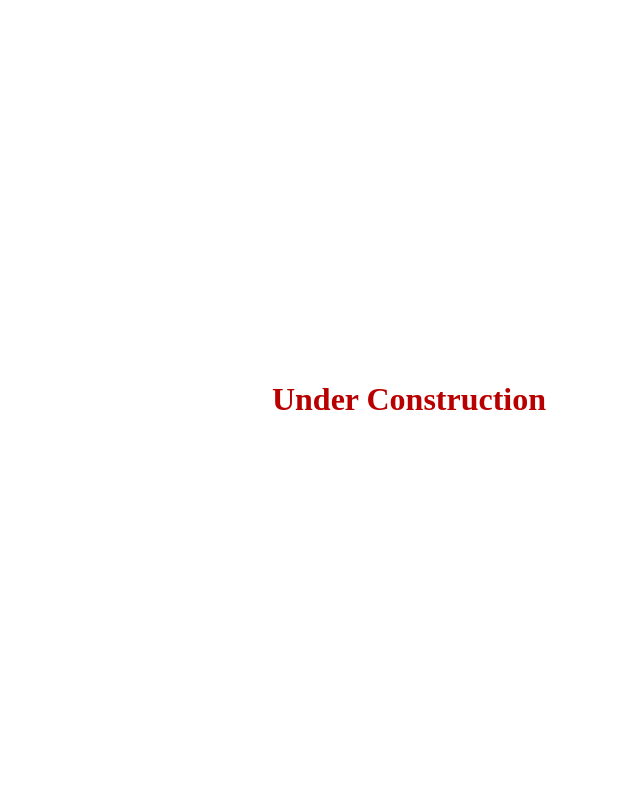
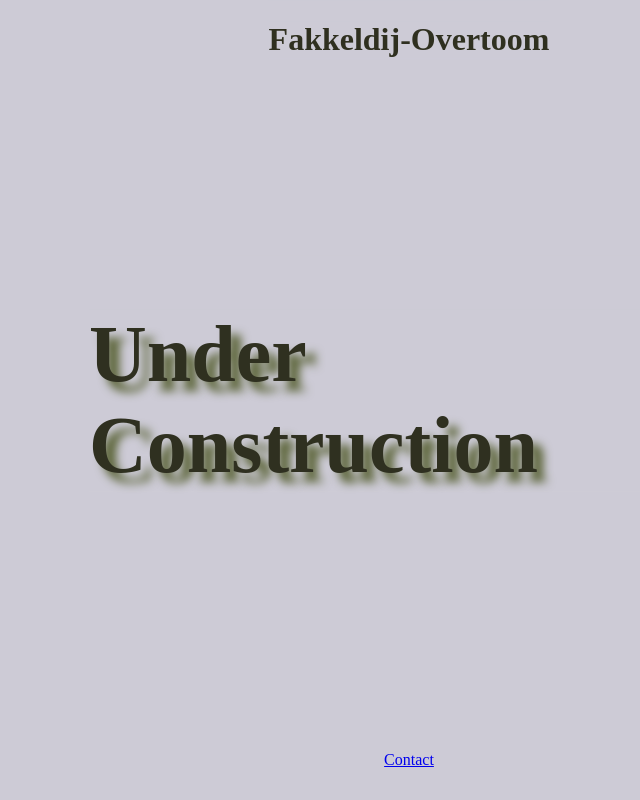
Before and after one commit to jurrien-fakkeldij/fakkeldij-overtoom, a plain HTML site: page index.html in a window 1280 px wide. Shown: the whole page, without its empty margins (231-871 px from the left). Drawn offline with Linux system fonts and the light colour scheme; a web font is replaced by a local one.

Commit message:
Deploying to gh-pages from @ jurrien-fakkeldij/fakkeldij-overtoom@28580b2998efd4ef843ae34280e45da23cbf1c01 🚀

```diff
--- /dev/null
+++ b/bba99f04.css
@@ -0,0 +1,57 @@
+@import url("reset.css");
+
+:root {
+  --theme-white: #cdcbd6;
+  --theme-primary: #d96846;
+  --theme-secondary: #596235;
+  --theme-black: #2f3020;
+
+  --theme-bg: var(--theme-white);
+  --theme-primary-text: var(--theme-black);
+
+  --theme-dark-bg: var(--theme-black);
+  --theme-dark-text: var(--theme-primary);
+}
+
+@font-face {
+  font-family: "Manrope";
+  src: url("../fonts/Manrope-VariableFont_wght.woff2")
+      format("woff2 supports variations"),
+    url("../fonts/Manrope-VariableFont_wght.woff2") format("woff2-variations");
+  font-weight: 1 999;
+  font-display: optional;
+}
+
+* {
+  background: var(--theme-bg);
+  font-family: "Manrope";
+}
+
+h1 {
+  color: var(--theme-primary-text);
+}
+
+.header {
+  top: 5%;
+  left: 50%;
+  transform: translate(-50%, -50%);
+  position: fixed;
+}
+
+.under_construction {
+  top: 50%;
+  left: 50%;
+  transform: translate(-50%, -50%);
+  position: fixed;
+
+  font-size: 40px;
+  font-weight: 800;
+  text-shadow: 10px 10px 10px var(--theme-secondary);
+}
+
+.footer {
+  top: 95%;
+  left: 50%;
+  transform: translate(-50%, -50%);
+  position: fixed;
+}
--- a/f26a12e4.css
+++ /dev/null
@@ -1,21 +0,0 @@
-@import url("reset.css");
-
-:root {
-  --theme-bg: #ffffff;
-  --theme-primary: #d21b1d;
-  --theme-primary-text: #b90000;
-
-  --theme-on-bg: #000000;
-  --theme-on-primary: #ffffff;
-}
-
-h1 {
-  color: var(--theme-primary-text);
-}
-
-.under_construction {
-  top: 50%;
-  left: 50%;
-  transform: translate(-50%, -50%);
-  position: fixed;
-}
--- a/index.html
+++ b/index.html
@@ -5,10 +5,12 @@
 
 </head>
     <body>
-      <!--lit-part 4b4aapfCgM4=-->
-<link rel="stylesheet" href="f26a12e4.css">
+      <!--lit-part sQvcyuHRZZ0=--><link rel="preload" href="../site/src/fonts/Manrope-VariableFont_wght.woff2" as="font" type="font/woff2" crossorigin="">
+<link rel="stylesheet" href="bba99f04.css">
 
+<div class="header"><h1>Fakkeldij-Overtoom</h1></div>
 <div class="under_construction"><h1>Under Construction</h1></div>
+<div class="footer"><a href="mailto:jurrien@fakkeldij-overtoom.nl">Contact</a></div>
 <!--/lit-part-->
 
 
```
